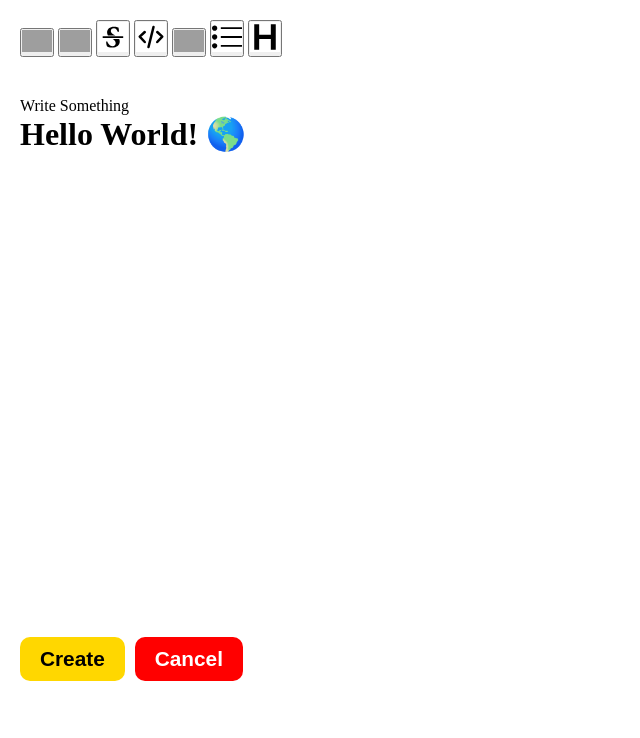
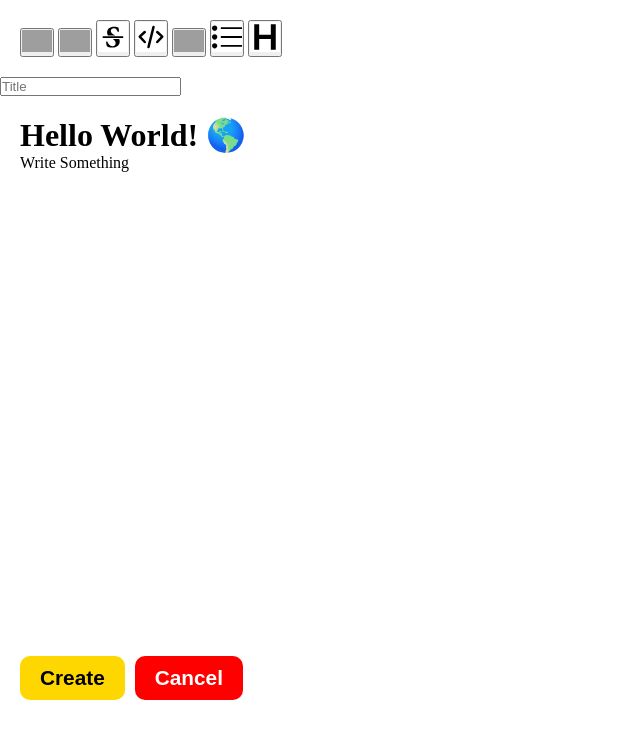
Before and after one commit to Mo-21/Note-Application, a React (Vite) app: page /new in a window 1280 px wide. Shown: the top 738 px of the page, without its empty margins (0-640 px from the left). Built offline with nearby package versions, Linux system fonts and the light colour scheme; grey boxes are pictures that could not be loaded.

Commit message:
Refactor NewNote component and add title input

```diff
--- a/src/components/NewNote.tsx
+++ b/src/components/NewNote.tsx
@@ -2,11 +2,14 @@ import { EditorContent, useEditor } from "@tiptap/react";
 import "../styles/NewNote.css";
 import StarterKit from "@tiptap/starter-kit";
 import MenuBar from "./MenuBar";
+import { useLocalStorage } from "./useLocalStorage";
+import { useRef } from "react";
+import { useNavigate } from "react-router-dom";
 
 function NewNote() {
   const editor = useEditor({
     extensions: [StarterKit],
-    content: "<p>Write Something</p> <h1>Hello World! 🌎️</h1>",
+    content: "<h1>Hello World! 🌎️</h1> <p>Write Something</p>",
     editorProps: {
       attributes: {
         class: "new-note",
@@ -14,13 +17,44 @@ function NewNote() {
     },
   });
 
+  const inputRef = useRef<HTMLInputElement>(null);
+  const { setItem } = useLocalStorage("New Note");
+
+  const navigate = useNavigate();
+
   return (
     <>
       <MenuBar editor={editor} />
+      <input
+        className="title-input"
+        maxLength={200}
+        type="text"
+        placeholder="Title"
+        ref={inputRef}
+        required
+      />
       <EditorContent className="editor-content" editor={editor} />
       <div className="action-buttons">
-        <button className="create-btn">Create</button>
-        <button className="cancel-btn">Cancel</button>
+        <button
+          onClick={() =>
+            setItem({
+              title: inputRef.current?.value || "New Note",
+              content: editor?.getHTML(),
+              createdAt: new Date().toLocaleString(),
+            })
+          }
+          className="create-btn"
+        >
+          Create
+        </button>
+        <button
+          onClick={() => {
+            navigate("/");
+          }}
+          className="cancel-btn"
+        >
+          Cancel
+        </button>
       </div>
     </>
   );
```
